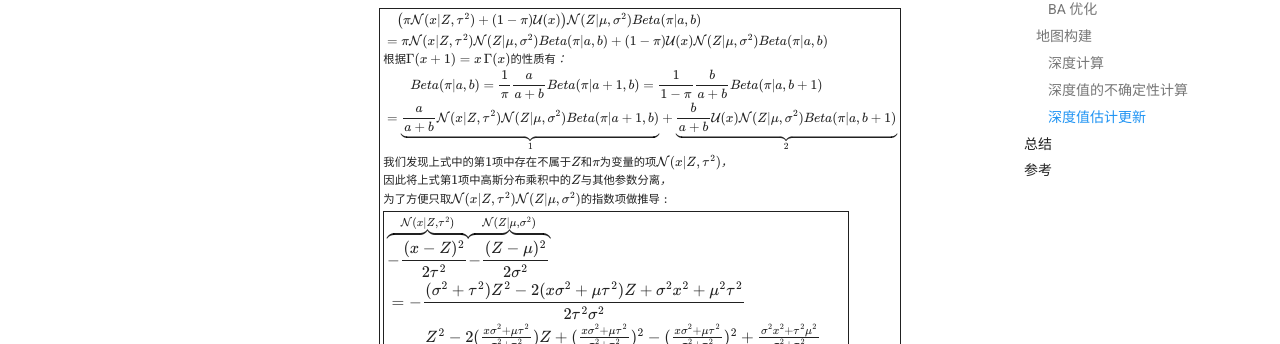
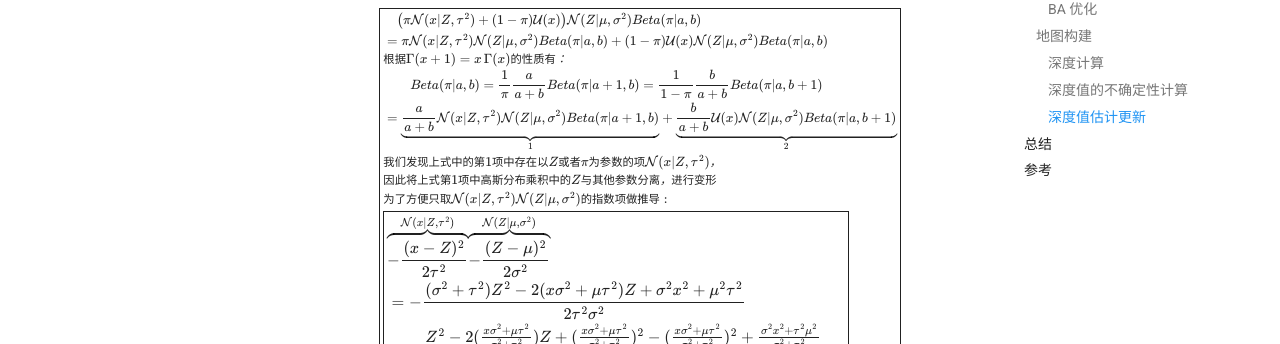
Before and after one commit to LSXiang/Journey2SLAM, an MkDocs documentation site: the page built from docs/projects/rpg_svo/structure.md, in a window 1280 px wide and 900 px high, scrolled down 9299 px. Shown: the part 252-596 px from the top of the window. Built offline with MkDocs 1.6.1 and Material for MkDocs 9.7.7, drawn with Linux system fonts in a browser that asks for light colours; formulas are drawn with MathJax 3; comment, search, counter and statistics services are not loaded; some of the changed text lies outside the part shown.

Commit message:
modify the description

```diff
--- a/docs/projects/rpg_svo/structure.md
+++ b/docs/projects/rpg_svo/structure.md
@@ -292,8 +292,8 @@ $$
     & 根据 \Gamma(x+1) = x\,\Gamma(x) 的性质有：\\
     & \quad \quad Beta(\pi|a,b) = \frac{1}{\pi} \frac{a}{a+b} Beta(\pi|a+1,b) = \frac{1}{1-\pi} \frac{b}{a+b} Beta(\pi|a,b+1) \\
     &= \underbrace{\frac{a}{a+b} \mathcal{N}(x | Z, \tau^2) \mathcal{N}(Z|\mu, \sigma^2) Beta(\pi|a+1,b)}_{1} + \underbrace{\frac{b}{a+b} \mathcal{U}(x) \mathcal{N}(Z|\mu, \sigma^2) Beta(\pi|a,b+1)}_{2} \\
-    & 我们发现上式中的第1项中存在不属于 Z 和 \pi 为变量的项 \mathcal{N}(x | Z, \tau^2)，\\
-    & 因此将上式第1项中高斯分布乘积中的Z与其他参数分离， \\
+    & 我们发现上式中的第1项中存在以 Z 或者 \pi 为参数的项 \mathcal{N}(x | Z, \tau^2)，\\
+    & 因此将上式第1项中高斯分布乘积中的Z与其他参数分离，进行变形 \\
     & 为了方便只取 \mathcal{N}(x | Z, \tau^2) \mathcal{N}(Z|\mu, \sigma^2) 的指数项做推导: \\
     & \fbox{$ \small{ \begin{align*}
         & \overbrace{-\frac{(x-Z)^2}{2 \tau^2}}^{\mathcal{N}(x | Z, \tau^2)} \overbrace{-\frac{(Z-\mu)^2}{2\sigma^2}}^{\mathcal{N}(Z|\mu, \sigma^2)} \\
```
